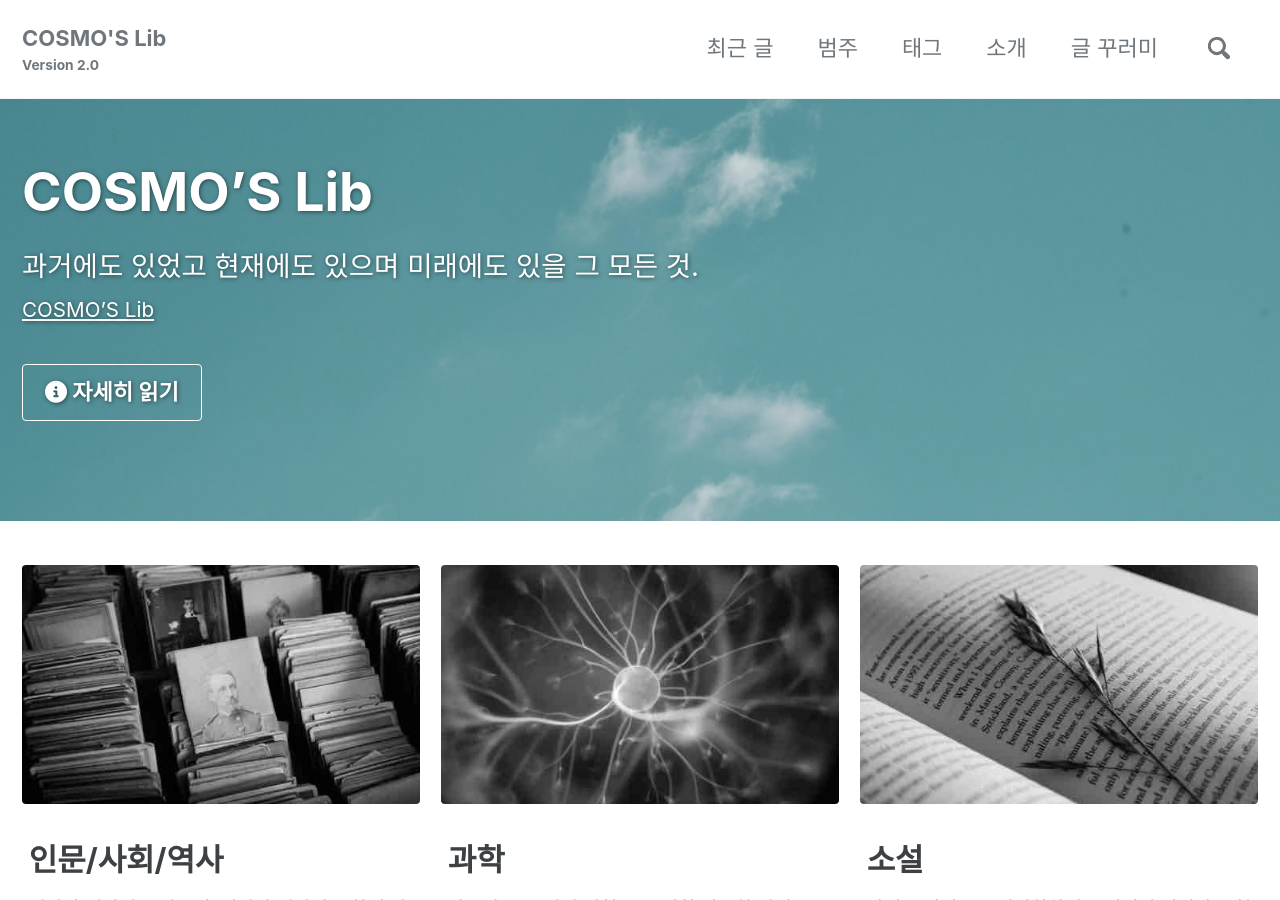
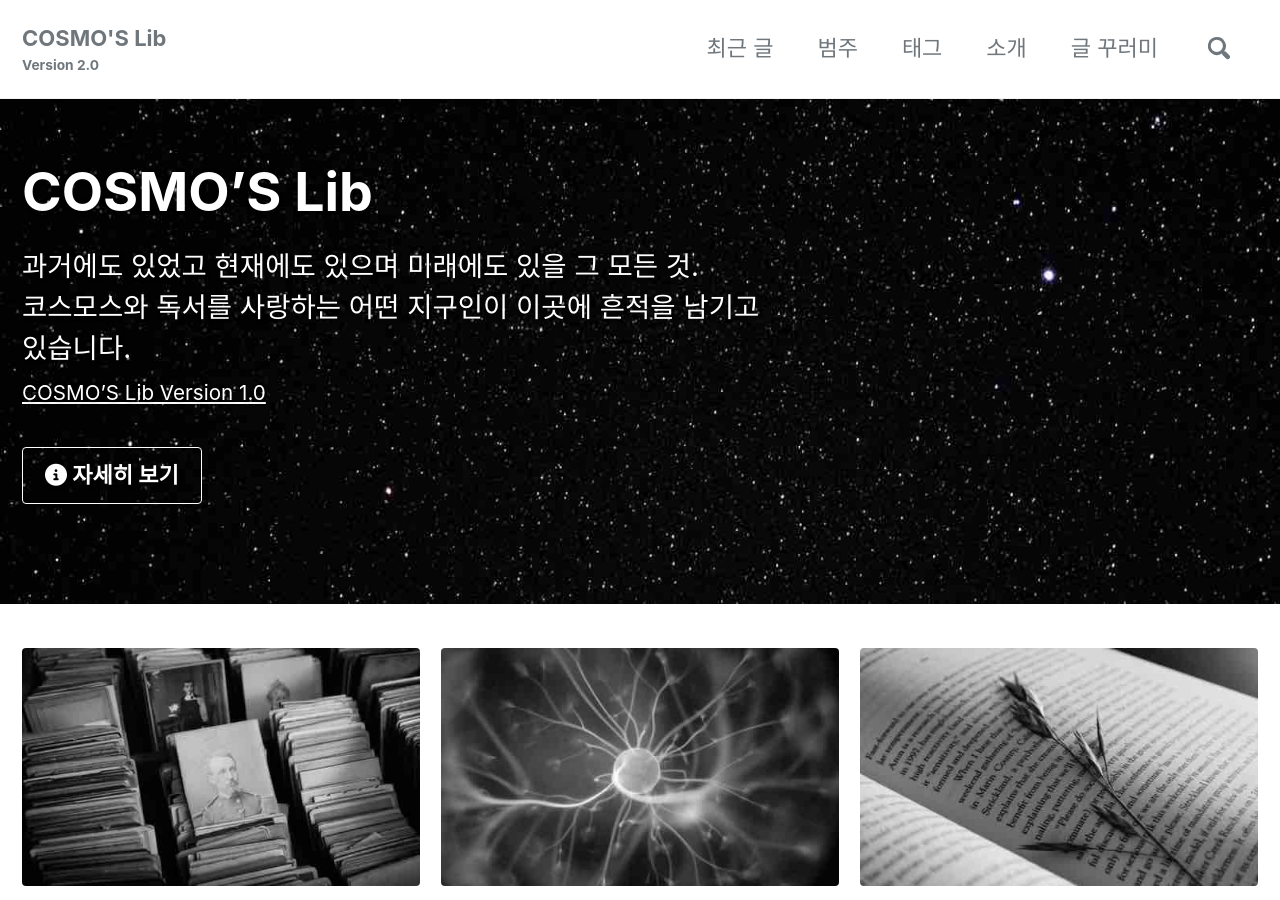
Before and after one commit to deftone2000/cosmo-s-archive, a Jekyll site: the page built from _pages/home.md, in a window 1280 px wide and 900 px high. Built offline with Jekyll 4.4.1, drawn with Linux system fonts in a browser that asks for light colours; cached includes are drawn as plain includes; nearby versions of some CDN libraries; comment, search, counter and statistics services are not loaded; a style sheet for code colours, icons or effects is not loaded.

Commit message:
no message

```diff
--- a/_config.yml
+++ b/_config.yml
@@ -93,7 +93,7 @@ analytics:
 author:
   name             : *name # *name is a YAML reference pointing to the &anchor earlier
   avatar           : "/assets/images/jungsoo-lim-photo.jpg"
-  bio              : "마음을 비우고 한가롭게 읽을 수 있는 책을 좋아합니다. 효과적인 삶을 핑계로 게으른 생활을 지향하는 공돌이"
+  bio              : "바쁜 일상 중에도 마음을 비우고 한가롭게 책을 읽으려 노력합니다. 효과적인 삶을 핑계로 게으른 삶을 선택한 엔지니어"
   location         : "Seoul, South Korea"
   links:
     - label: "COSMO'S Lib"
--- a/_pages/home.md
+++ b/_pages/home.md
@@ -2,14 +2,14 @@
 layout: splash
 permalink: /
 header:
-  overlay_color: "#3b9cba"
   overlay_image: /assets/images/home-page-feature.jpg
   actions:
-    - label: "<i class='fa fa-info-circle'></i> 자세히 읽기"
+    - label: "<i class='fas fa-info-circle'></i> 자세히 보기"
       url: "/인용/pale-blue-dot/"
 excerpt: >
   과거에도 있었고 현재에도 있으며 미래에도 있을 그 모든 것.<br />
-  <small><a href="https://deftone2000.github.io">COSMO'S Lib</a></small>
+  코스모스와 독서를 사랑하는 어떤 지구인이 이곳에 흔적을 남기고 있습니다.<br />
+  <small><a href="https://deftone2000.github.io">COSMO'S Lib Version 1.0</a></small>
 feature_row:
   - image_path: /assets/images/mm-customizable-feature.jpg
     alt: "customizable"
```
Also changed, not shown: assets/images/home-page-feature.jpg.
